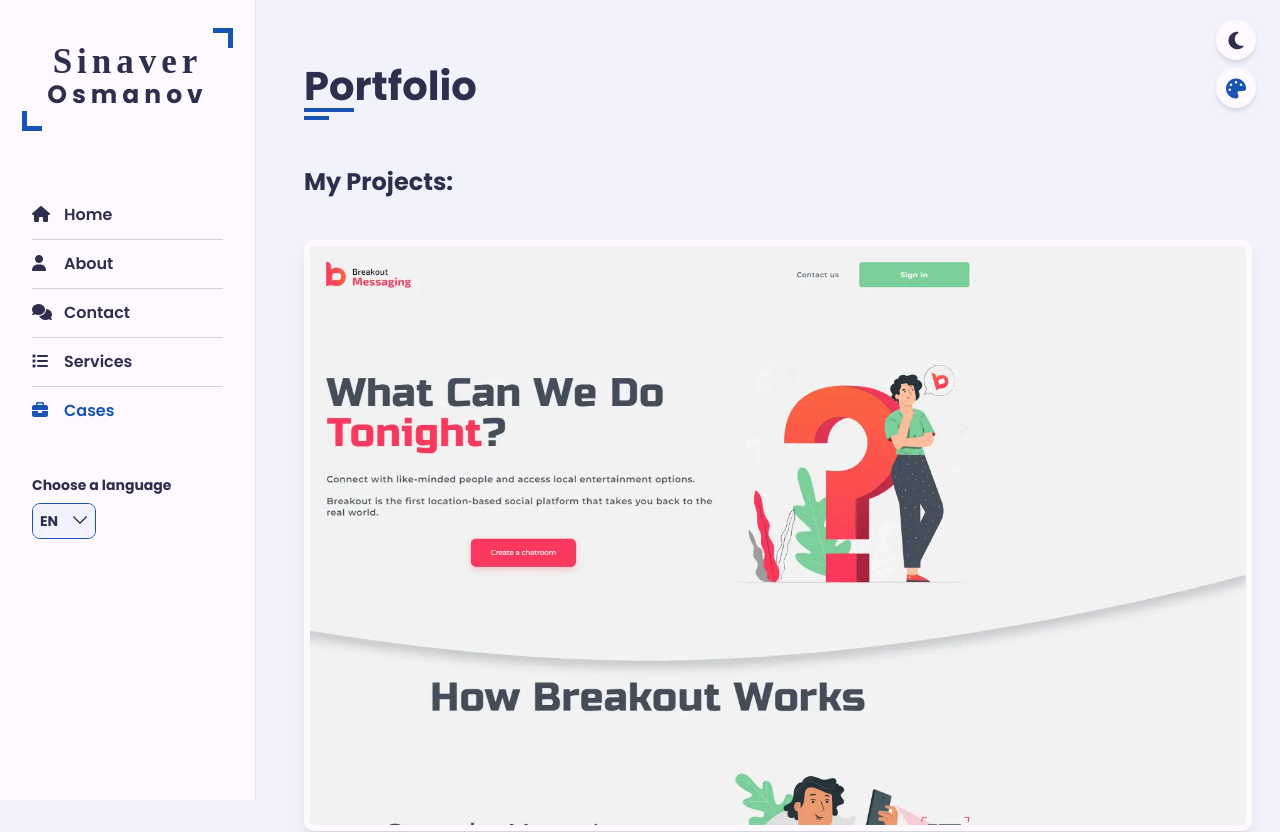
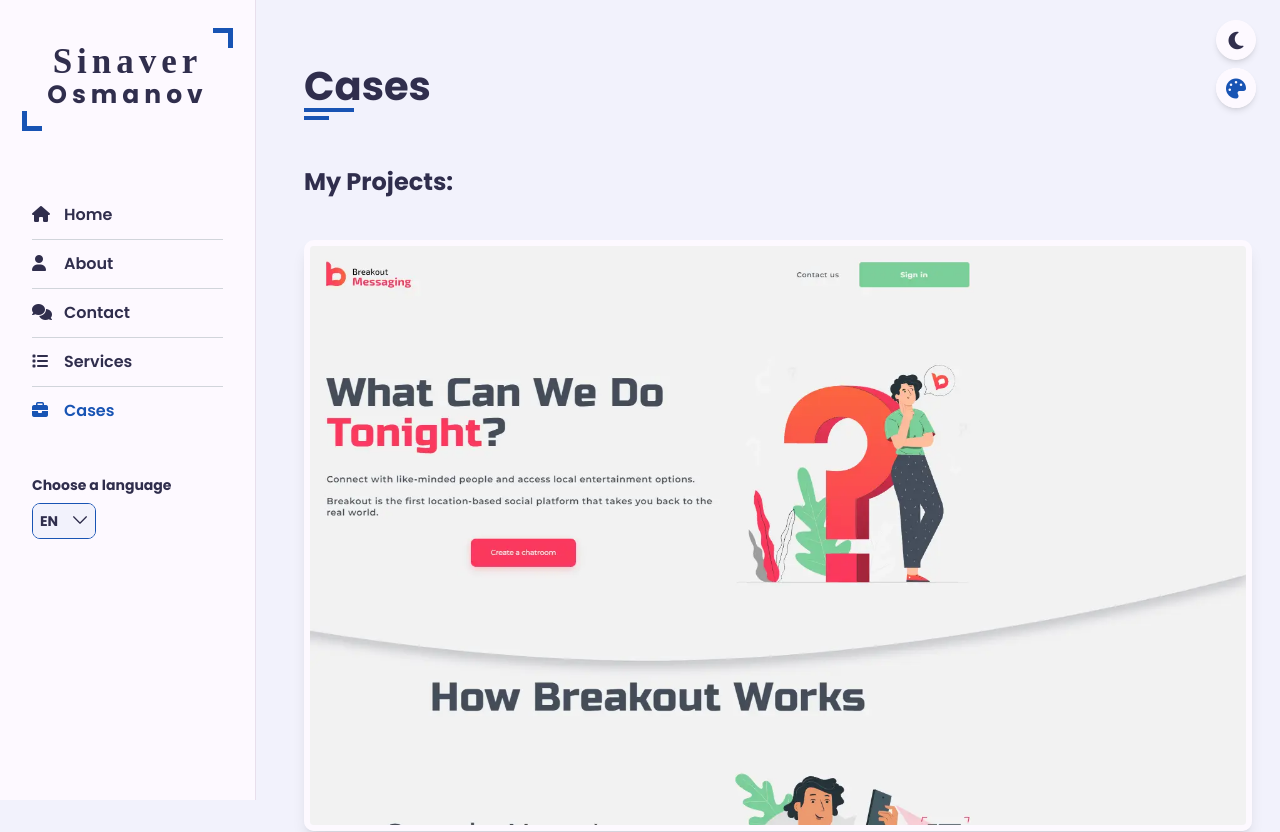
Before and after one commit to SinaverOsmanov/portfolio, a React (Vite) app: page /cases in a window 1280 px wide. Shown: the top 832 px of the page. Built offline with nearby package versions, Linux system fonts and the light colour scheme; a web font is replaced by a local one.

Commit message:
changed name portfolio to cases

```diff
--- a/index.html
+++ b/index.html
@@ -5,12 +5,15 @@
 
         <meta name="robots" content="index,follow" />
         <meta name="viewport" content="width=device-width, initial-scale=1.0" />
+        <!-- <meta property="og:description" content="The portfolio of Sinaver Osmanov, Frontend Developer." />
+        <meta property="og:title" content="Sinaver Osmanov — Frontend Developer" /> -->
         <meta property="og:type" content="website" />
         <meta property="og:locale" content="en_IE" />
         <meta property="og:image" content="./assets/avatar.webp" />
         <meta property="og:site_name" content="Sinaver Osmanov" />
         <meta property="og:url" content="https://sinaverosmanov.github.io/" />
         <meta property="og:image:alt" content="Sinaver Osmanov" />
+        <!-- <meta name="description" content="The portfolio of Sinaver Osmanov, Frontend Developer." /> -->
 
         <link rel="icon" type="image/svg+xml" href="./vite.svg" />
         <link rel="mask-icon" href="./vite.svg" />
--- a/src/i18n/en/translation.json
+++ b/src/i18n/en/translation.json
@@ -47,8 +47,8 @@
         },
         "form-button": "Send Message"
     },
-    "portfolio-page": {
-        "title": "Portfolio",
+    "cases-page": {
+        "title": "Cases",
         "projects-title": "My Projects"
     },
     "about-page": {
--- a/src/i18n/ru/translation.json
+++ b/src/i18n/ru/translation.json
@@ -47,8 +47,8 @@
         },
         "form-button": "Отправить сообщение"
     },
-    "portfolio-page": {
-        "title": "Портфолио",
+    "cases-page": {
+        "title": "Кейсы",
         "projects-title": "Мои проекты"
     },
     "about-page": {
--- a/src/pages/Cases.tsx
+++ b/src/pages/Cases.tsx
@@ -37,28 +37,28 @@
                 initial={{ x: '100vw' }}
                 animate={{ x: '0' }}
                 transition={{ duration: 1, bounce: false, type: 'spring', damping: 15, stiffness: 70 }}
-                className="portfolio section"
-                id="portfolio"
+                className="cases section"
+                id="cases"
             >
                 <div className="container py-16">
                     <div className="row">
                         <div className="flex-custom-full mb-14 section-title">
-                            <h1>{t('portfolio-page.title')}</h1>
+                            <h1>{t('cases-page.title')}</h1>
                         </div>
                     </div>
                     <div className="row mb-10">
-                        <div className="portfolio-heiding">
-                            <h2 className="font-bold">{t('portfolio-page.projects-title')}:</h2>
+                        <div className="cases-heiding">
+                            <h2 className="font-bold">{t('cases-page.projects-title')}:</h2>
                         </div>
                     </div>
                     <div className="row flex-wrap gap-y-3">
                         {data.map(p => (
                             <div
-                                className="max-sl:flex-custom-full max-xl:flex-custom-1/2 sl:pr-3 ls:flex-custom-1/3 portfolio-item"
+                                className="max-sl:flex-custom-full max-xl:flex-custom-1/2 sl:pr-3 ls:flex-custom-1/3 cases-item"
                                 onClick={() => redirectToExternalLink(p.link)}
                             >
-                                <div className="portfolio-item-inner shadow-lg">
-                                    <div className="portfolio-img">
+                                <div className="cases-item-inner shadow-lg">
+                                    <div className="cases-img">
                                         <img src={p.src} alt={p.alt} />
                                     </div>
                                 </div>
--- a/src/styles/App.css
+++ b/src/styles/App.css
@@ -531,14 +531,14 @@
     color: var(--text-black-700);
 }
 
-/* portfolio */
+/* cases */
 
-.portfolio .portfolio-heiding h2 {
+.cases .cases-heiding h2 {
     color: var(--text-black-900);
     font-size: 24px;
 }
 
-.portfolio .portfolio-item .portfolio-item-inner {
+.cases .cases-item .cases-item-inner {
     border: 6px solid var(--bg-black-100);
     border-radius: 10px;
     overflow: hidden;
@@ -546,11 +546,11 @@
     height: 100%;
 }
 
-.portfolio .portfolio-img {
+.cases .cases-img {
     height: 100%;
 }
 
-.portfolio .portfolio-img img {
+.cases .cases-img img {
     width: 100%;
     object-fit: cover;
     height: 100%;
```
